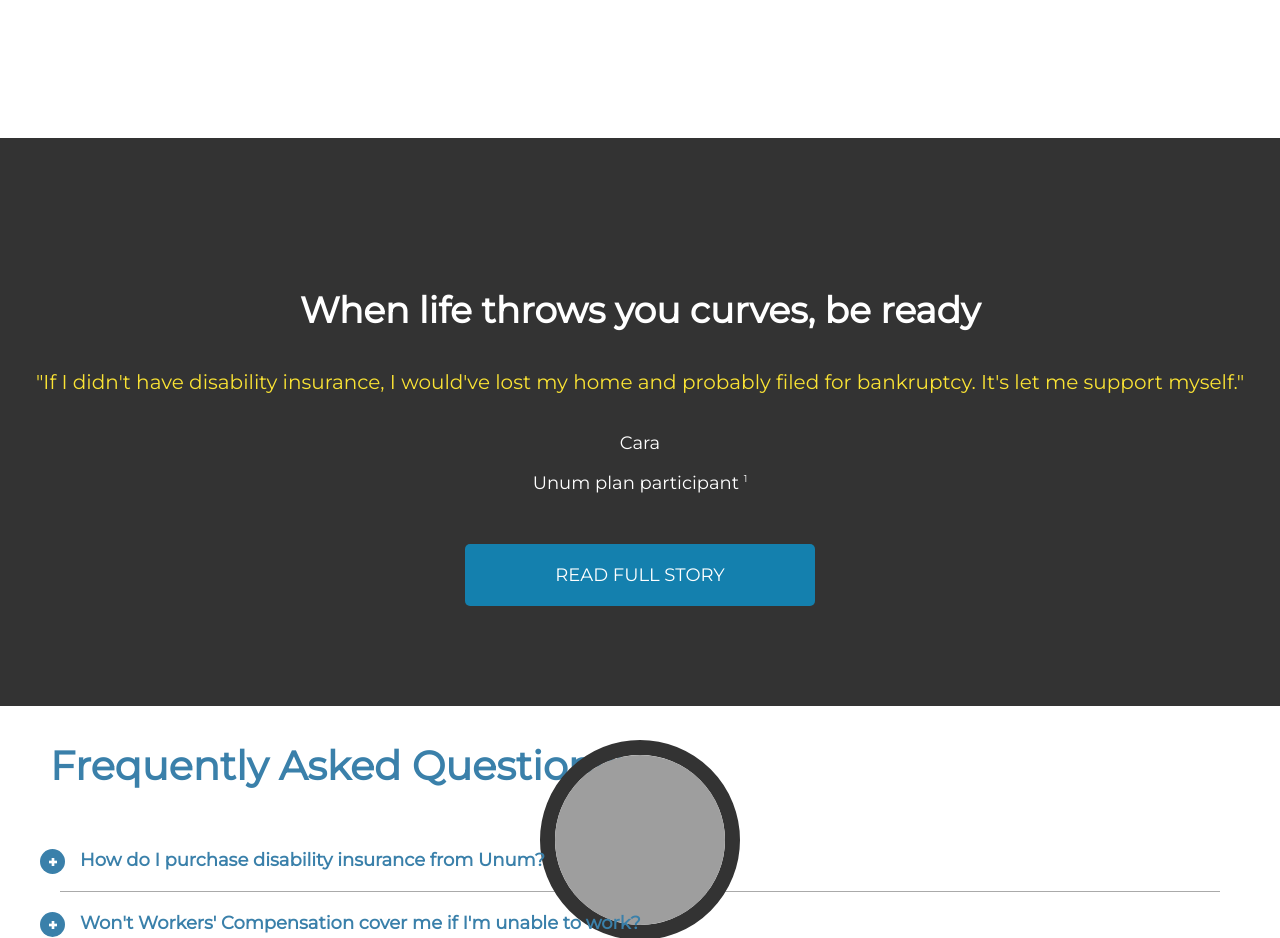
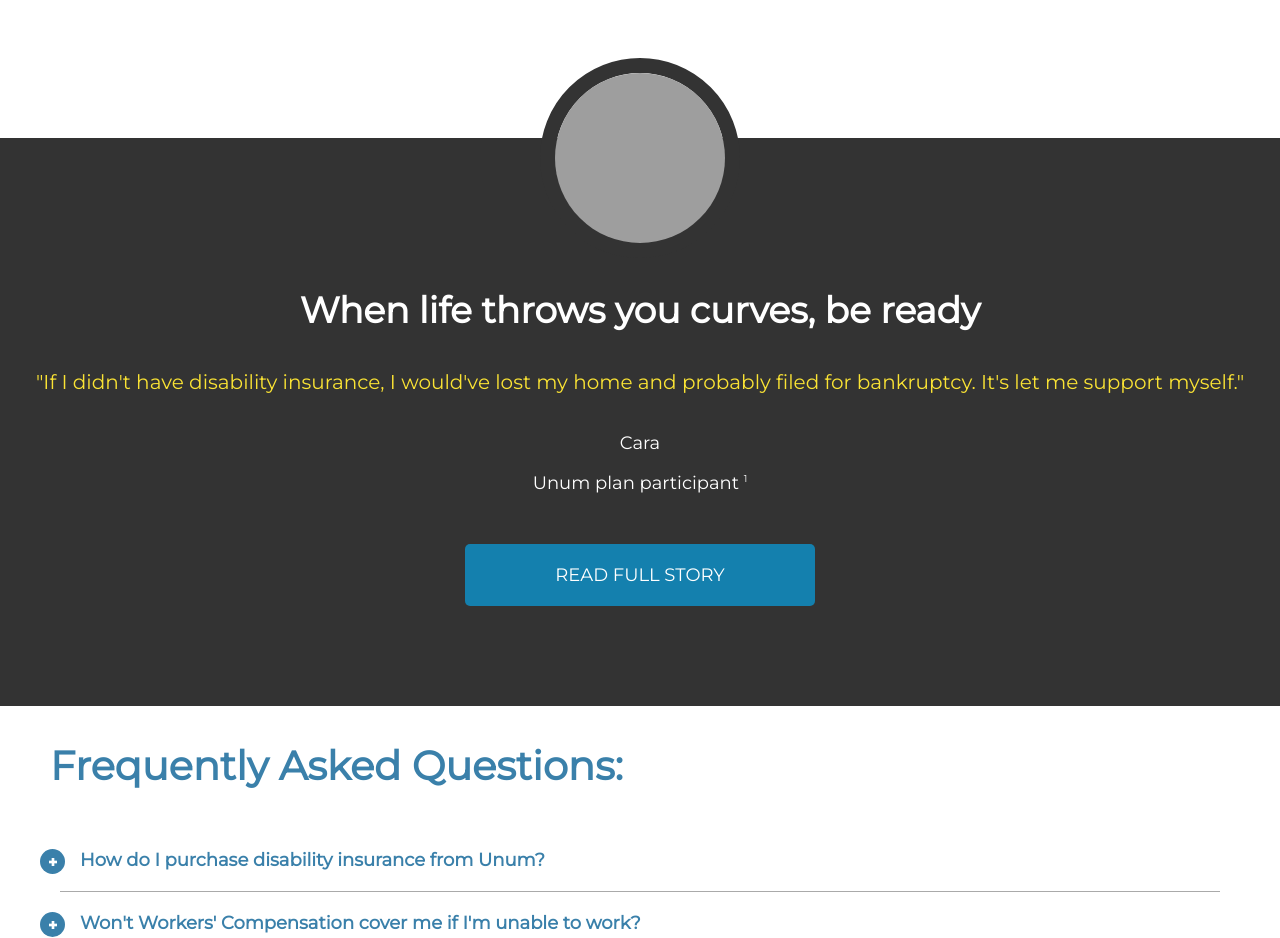
Before and after one commit to unumux/income-protection, a website: page index.html in a window 1280 px wide. Shown: the part 1860-2798 px from the top of the page. Drawn offline with nearby package versions, Linux system fonts and the light colour scheme; grey boxes are pictures that could not be loaded; a script that the page names is missing.

Commit message:
fix image position issue

```diff
--- a/styles/testimonial/_image.scss
+++ b/styles/testimonial/_image.scss
@@ -6,7 +6,7 @@
     margin: 0 auto;
     position: absolute;
     right: 1rem;
-    top: 325%;
+    top: -8rem;
     width: 20rem;
 }
 
--- a/styles/testimonial/_testimonial.scss
+++ b/styles/testimonial/_testimonial.scss
@@ -2,7 +2,7 @@
     // @include containElement();
     background-color: #333;
     padding-bottom: 5rem;
-
+    position: relative;
 }
 
 .testimonial {
```
Also changed, not shown: styles/site.min.css, 1 other file.
